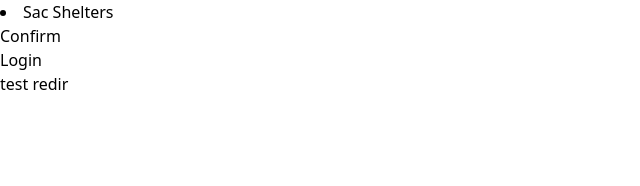
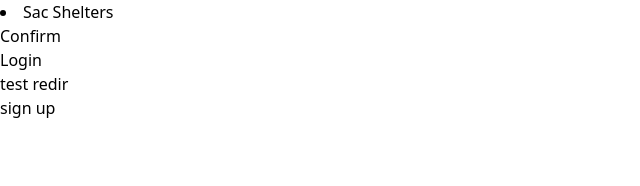
Before and after one commit to CSC-131-The-Leftovers/SacShelters, a Nuxt app: page / in a window 1280 px wide. Shown: the top 186 px of the page, without its empty margins (0-640 px from the left). Built offline with nearby package versions, Linux system fonts and the light colour scheme; no server answers.

Commit message:
sign up page

```diff
--- a/layouts/default.vue
+++ b/layouts/default.vue
@@ -8,6 +8,7 @@
             <li><NuxtLink to="confirm">Confirm</NuxtLink></li>
             <li><NuxtLink to="login">Login</NuxtLink></li>
             <li><NuxtLink to="testredirect">test redir</NuxtLink></li>
+            <li><NuxtLink to="signUp">sign up</NuxtLink></li>
 
           </ul>
 
--- /dev/null
+++ b/pages/signUp.vue
@@ -0,0 +1,25 @@
+<template>
+  <signUp/>
+</template>
+
+<script setup>
+
+import signUp from '~/components/signUpComponent.vue';
+
+</script>
+
+<style scoped>
+ #app{
+  font-family: Arial, Helvetica, sans-serif;
+  -webkit-font-smoothing: antialiased;
+  -moz-osx-font-smoothing: grayscale;
+  text-align: center;
+  color: #2c3e50;
+  margin-top: 60px;
+ }
+ body {
+  margin: 0;
+  background: #eee;
+ }
+
+</style>
--- a/pages/testredirect.vue
+++ b/pages/testredirect.vue
@@ -1,7 +1,7 @@
 <template>
     <div>
         <h1>test page</h1>
-        <
+
     </div>
 </template>
 
```
